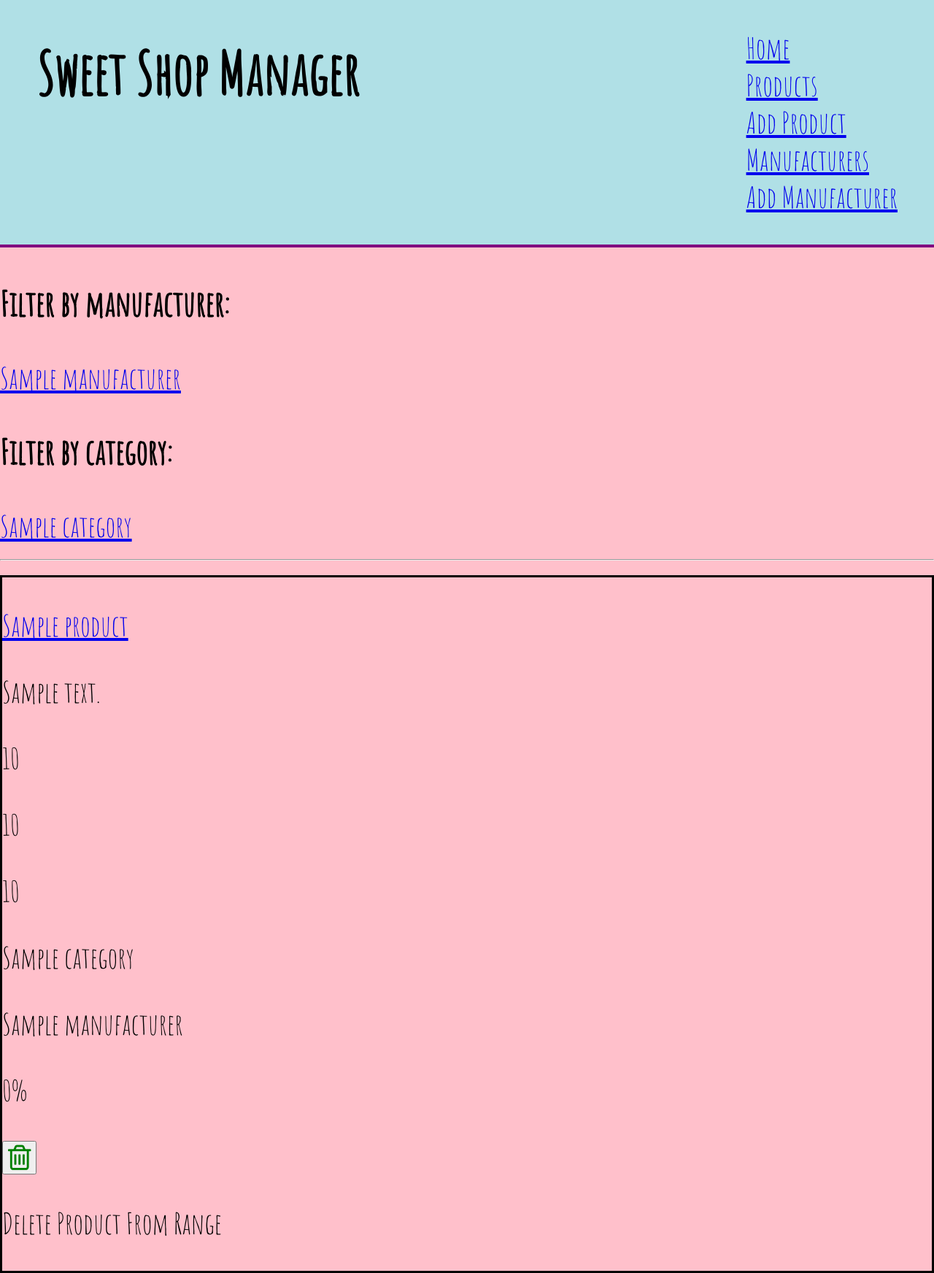
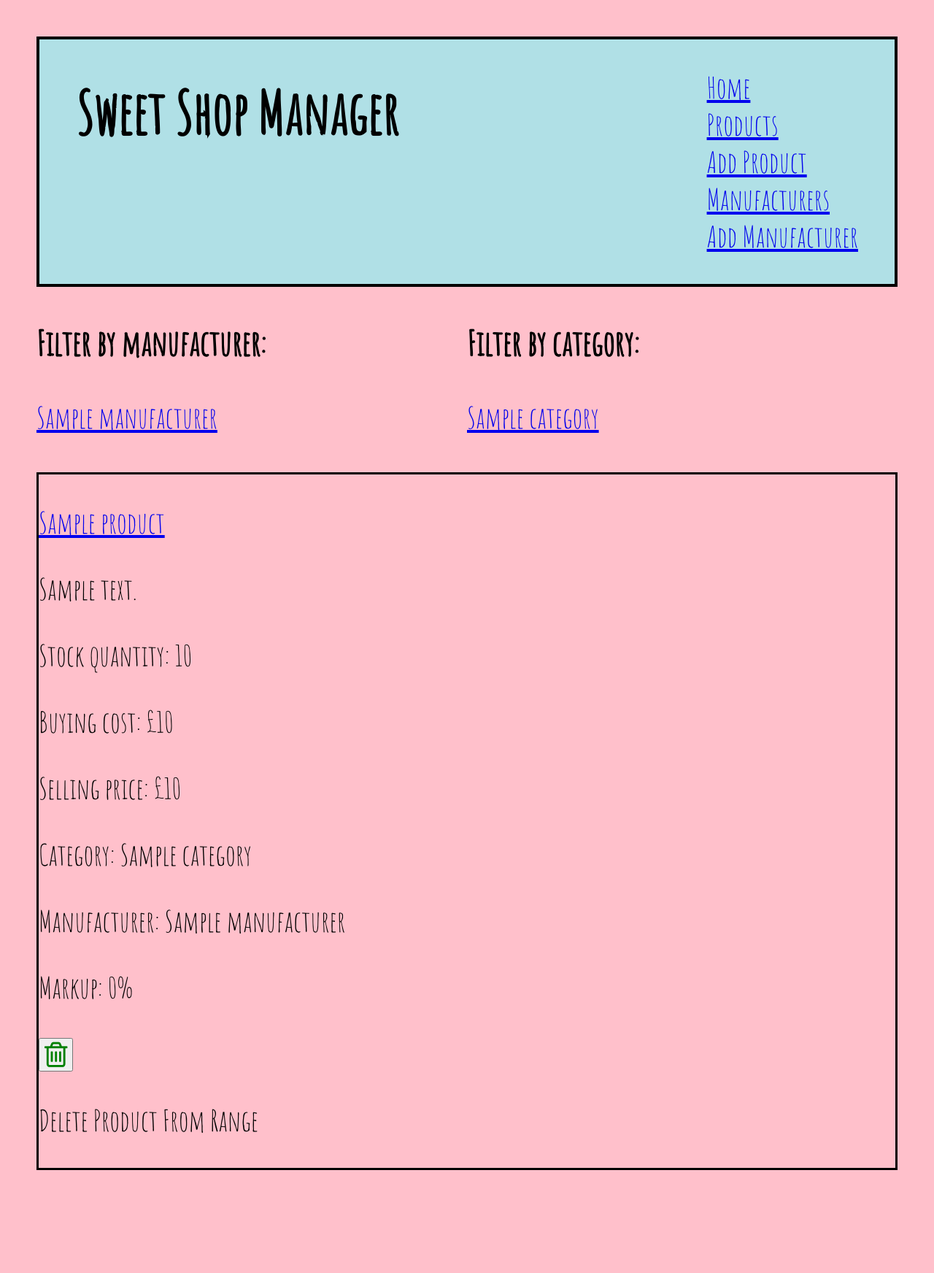
Before and after one commit to Katie-Sloan/Python-project, a Flask app: page /products in a window 1280 px wide. Shown: the whole page at 73% size. After the commit the page ends 1603 px from the top, so only its background shows below. Run offline with Flask 2, Linux system fonts and the light colour scheme; a database or web service that is not in the repository returns one stand-in record (values such as "Sample title"); some libraries are stand-ins or nearby versions.

Commit message:
Modified various files

```diff
--- a/db/sweet_shop_manager.sql
+++ b/db/sweet_shop_manager.sql
@@ -16,5 +16,5 @@ CREATE TABLE products (
     buying_cost FLOAT,
     selling_price FLOAT,
     category VARCHAR(255),
-    manufacturer_id INT REFERENCES manufacturers(id)
+    manufacturer_id INT REFERENCES manufacturers(id) ON DELETE CASCADE
 );
--- a/helpers.py
+++ b/helpers.py
@@ -1,6 +1,4 @@
 def get_unique_categories_from_products(products):
     categories_list = [product.category for product in products]
 
-
-
     return list(set(categories_list))
--- a/models/manufacturer.py
+++ b/models/manufacturer.py
@@ -5,6 +5,3 @@ class Manufacturer:
         self.address = address
         self.deactivated = deactivated
         self.id = id
-
-    # def mark_deactivated(self):
-    #     self.deactivated = True
--- a/static/css/style.css
+++ b/static/css/style.css
@@ -6,6 +6,7 @@
 
 body {
     background: pink;
+    padding: 50px;
 }
 
 body > header > nav > ul {
@@ -27,7 +28,7 @@ body > header {
     padding: 0px;
     margin: 0px;
     border: 0px;
-    border-bottom: solid purple 4px;
+    border: solid black 4px;
 }
 
 body > header > h1 {
@@ -38,3 +39,18 @@ body > header > h1 {
     flex: 33%;
     border: 3px solid black;
 }
+
+.filters-flex {
+    display: flex;
+    flex-direction: row;
+    flex-wrap: wrap;
+}
+
+.filter-by {
+    flex: 50%;
+    padding-bottom: 50px;
+}
+
+.intro {
+    padding-top: 30px;
+}
--- a/templates/index.html
+++ b/templates/index.html
@@ -1,6 +1,7 @@
 {% extends 'base.html' %}
 {% block content %}
-Welcome to Sweet Shop Manager!
+
+<h2 class="intro">Welcome to Sweet Shop Manager!</h2>
 
 <h3>Today's suggested promotions:</h3>
 {% for product in products %}
--- a/templates/manufacturers/edit.html
+++ b/templates/manufacturers/edit.html
@@ -10,7 +10,7 @@
 
     <div>
         <label for="address">Address:</label>
-        <input type="text" id="name" name="address" value="{{manufacturer.address" required>
+        <input type="text" id="name" name="address" value="{{manufacturer.address}}" required>
     </div>
 
     <div>
--- a/templates/products/edit.html
+++ b/templates/products/edit.html
@@ -25,7 +25,7 @@
 
     <div>
         <label for="selling_price">Selling Price:</label>
-        <input type="number" id="selling_price" name="selling_price" value="{{product.selling_price}}">
+        <input type="number" id="selling_price" name="selling_price" step=".01" value="{{product.selling_price}}">
     </div>
 
     <div>
--- a/templates/products/index.html
+++ b/templates/products/index.html
@@ -2,17 +2,23 @@
 
 {% block content %}
 
+<section class="filters-flex">
+
+<div class="filter-by">
     <h3>Filter by manufacturer:</h3>
     {% for manufacturer in manufacturers %}
     <a href="/products/manufacturer/{{manufacturer.id}}">{{manufacturer.name}}</a>
     {% endfor %}
+</div>
 
+<div class="filter-by">
     <h3>Filter by category:</h3>
     {% for category in categories %}
     <a href="/products/category/{{category}}">{{category}}</a>
     {% endfor %}
+</div>
 
-<hr>
+</section>
 
 <section class="flex-container">
 
@@ -24,12 +30,12 @@
             <a href="/products/{{product.id}}">{{product.name}}</a>
         </p>
         <p>{{product.description}}</p>
-        <p>{{product.stock_quantity}}</p>
-        <p>{{product.buying_cost}}</p>
-        <p>{{product.selling_price}}</p>
-        <p>{{product.category}}</p>
-        <p>{{product.manufacturer.name}}</p>
-        <p>{{product.calculate_markup(product)}}%</p>
+        <p>Stock quantity: {{product.stock_quantity}}</p>
+        <p>Buying cost: £{{product.buying_cost}}</p>
+        <p>Selling price: £{{product.selling_price}}</p>
+        <p>Category: {{product.category}}</p>
+        <p>Manufacturer: {{product.manufacturer.name}}</p>
+        <p>Markup: {{product.calculate_markup(product)}}%</p>
     </div>
 
     <div>
```
Also changed, not shown: repositories/product_repository.py (+0 -13 lines), templates/manufacturers/index.html (+7 -2 lines), templates/manufacturers/show.html (+8 -1 lines). Lines whose indentation alone changed are shown as unchanged.
